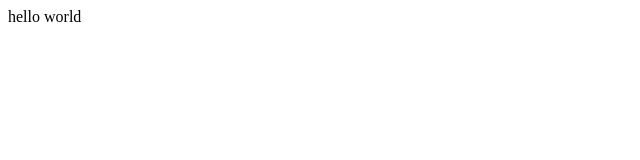
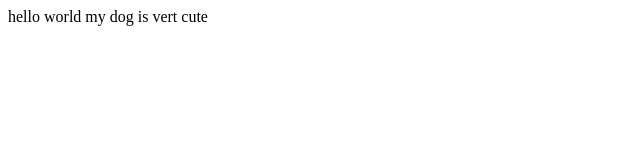
Before and after one commit to 66202040050-arch/testreadme, a plain HTML site: page index.html in a window 1280 px wide. Shown: the whole page, without its empty margins (0-640 px from the left). Drawn offline with Linux system fonts and the light colour scheme.

Commit message:
Add files via upload

```diff
--- a/index.html
+++ b/index.html
@@ -7,5 +7,6 @@
 </head>
 <body>
     hello world
+    my dog is vert cute
 </body>
 </html>
```
